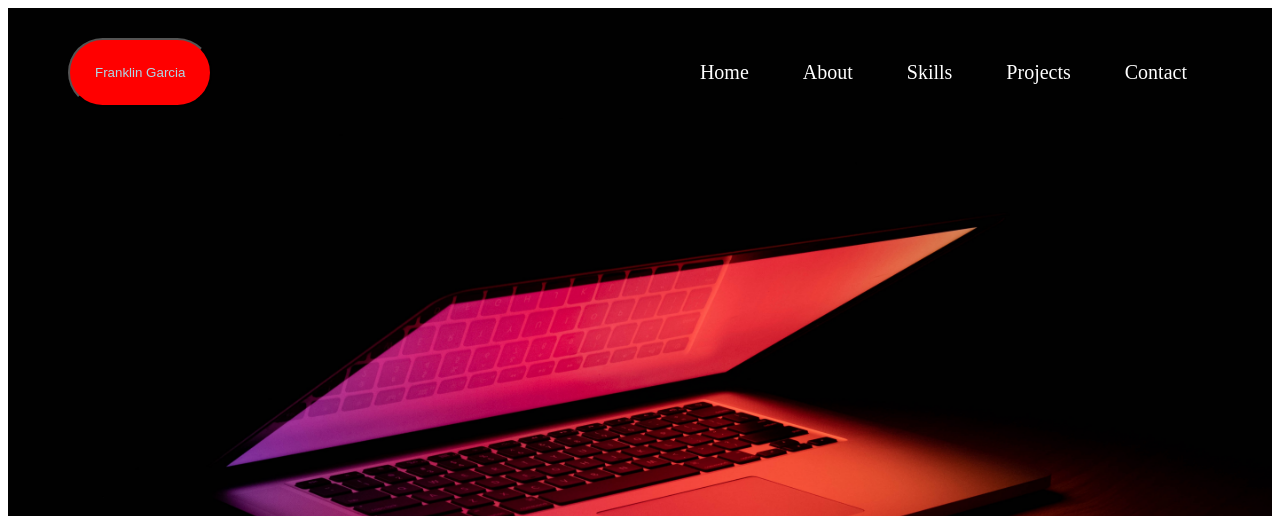
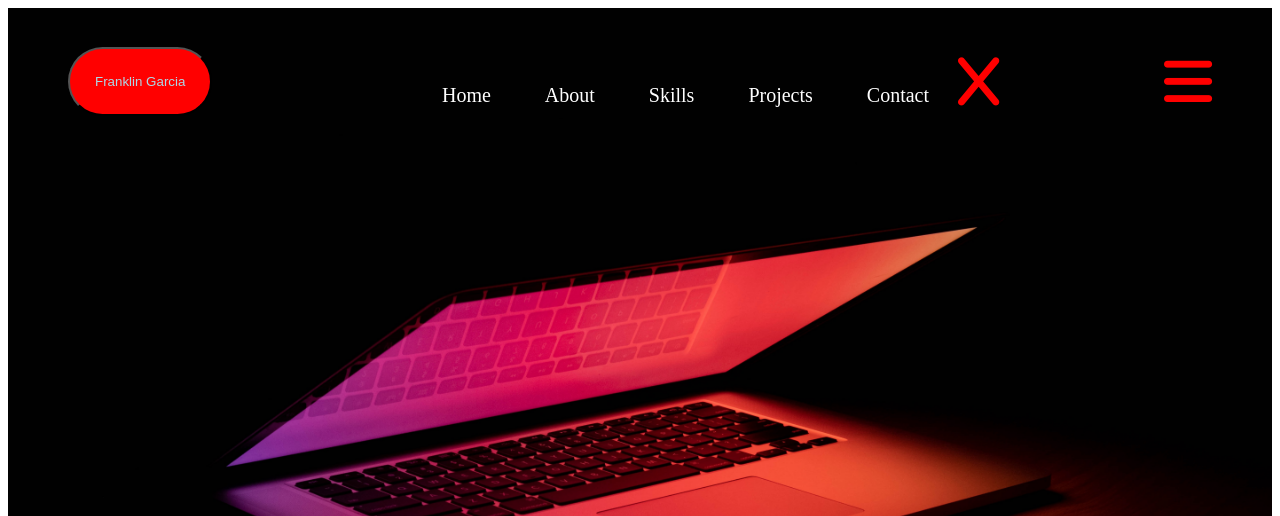
Before and after one commit to Franklingarci/Franklingarci.github.io, a plain HTML site: page index.html in a window 1280 px wide. Shown: the top 516 px of the page. Drawn offline with nearby package versions, Linux system fonts and the light colour scheme.

Commit message:
Update index.html

```diff
--- a/index.html
+++ b/index.html
@@ -17,14 +17,16 @@
         <nav>
             <button> Franklin Garcia</button>
             <div class="head">
-                <ul>
+                <ul id="sidemenu">
                     <li> <a href="#"> Home</a></li>
                     <li> <a href="#about"> About</a></li>
                     <li> <a href="#skills"> Skills</a></li>
                     <li> <a href="#"> Projects</a></li>
                     <li> <a href="#"> Contact</a></li>
+                    <i class="fa-solid fa-x" onclick="closemenu()"></i>
                      </ul>
             </div>
+            <i class="fa-solid fa-bars" onclick="openmenu()"></i>
          </nav>
          <h1 id="header">
             Hi! My name Is&nbsp;<span class="typewriter nocaret"></span>
@@ -86,5 +88,15 @@
         </div>
     </div>
        </section>
+
+       <script>
+        var sidemenu = document.getElementById("sidemenu")
+        function openmenu(){
+            sidemenu.style.right = "0";
+        }
+        function closemenu(){
+            sidemenu.style.right = "-200px";
+        }
+       </script>
     </body>
 </html>
```
